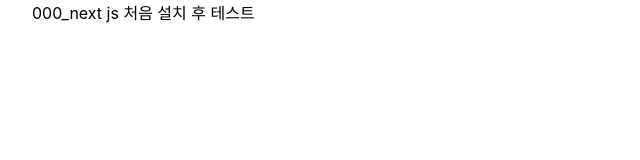
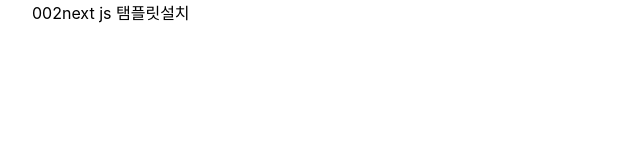
Before and after one commit to gggvgyver/next-shop-study, a Next.js app: page / in a window 1280 px wide. Shown: the top 160 px of the page, without its empty margins (0-640 px from the left). Built offline with nearby package versions, Linux system fonts and the light colour scheme.

Commit message:
002next js 탬플릿설치

```diff
--- a/pages/index.js
+++ b/pages/index.js
@@ -11,7 +11,7 @@
         <link rel="icon" href="/favicon.ico" />
       </Head>
 
-      000_next js 처음 설치 후 테스트
+      002next js 탬플릿설치
     </div>
   )
 }
```
